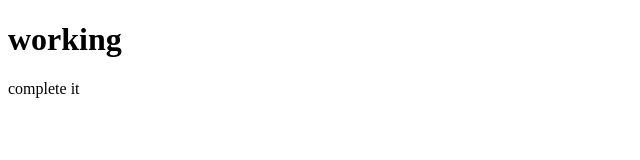
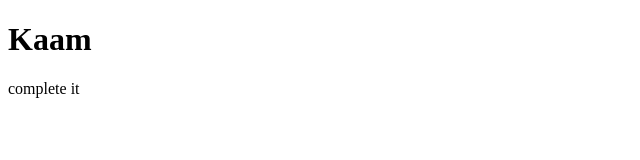
Before and after one commit to ansh5017/SCM-project, a plain HTML site: page index.html in a window 1280 px wide. Shown: the whole page, without its empty margins (0-640 px from the left). Drawn offline with Linux system fonts and the light colour scheme.

Commit message:
Second commit

```diff
--- a/index.html
+++ b/index.html
@@ -7,7 +7,7 @@
     <title>Document</title>
   </head>
   <body>
-    <h1>working</h1>
+    <h1>Kaam</h1>
     <p>complete it</p>
   </body>
 </html>
```
